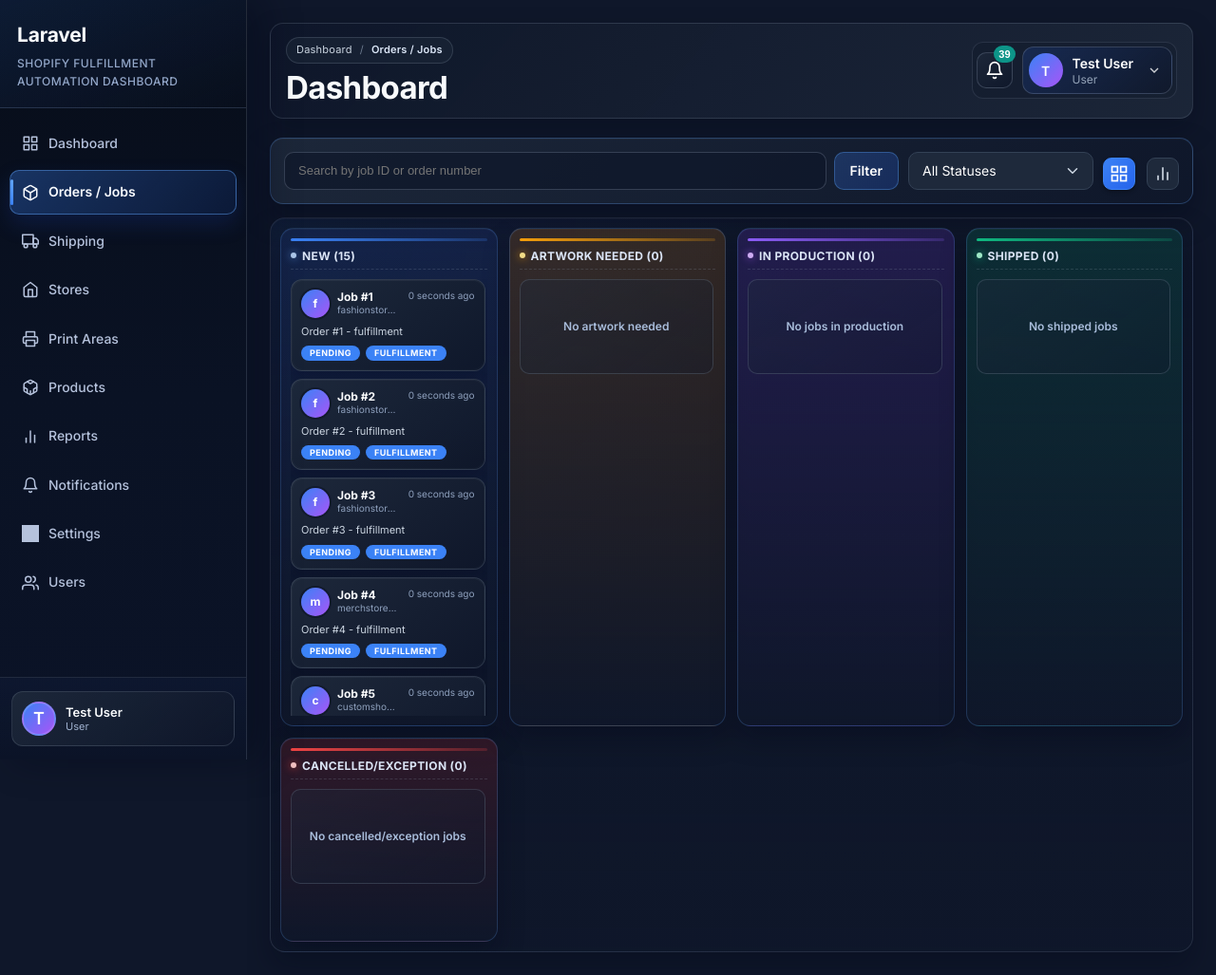
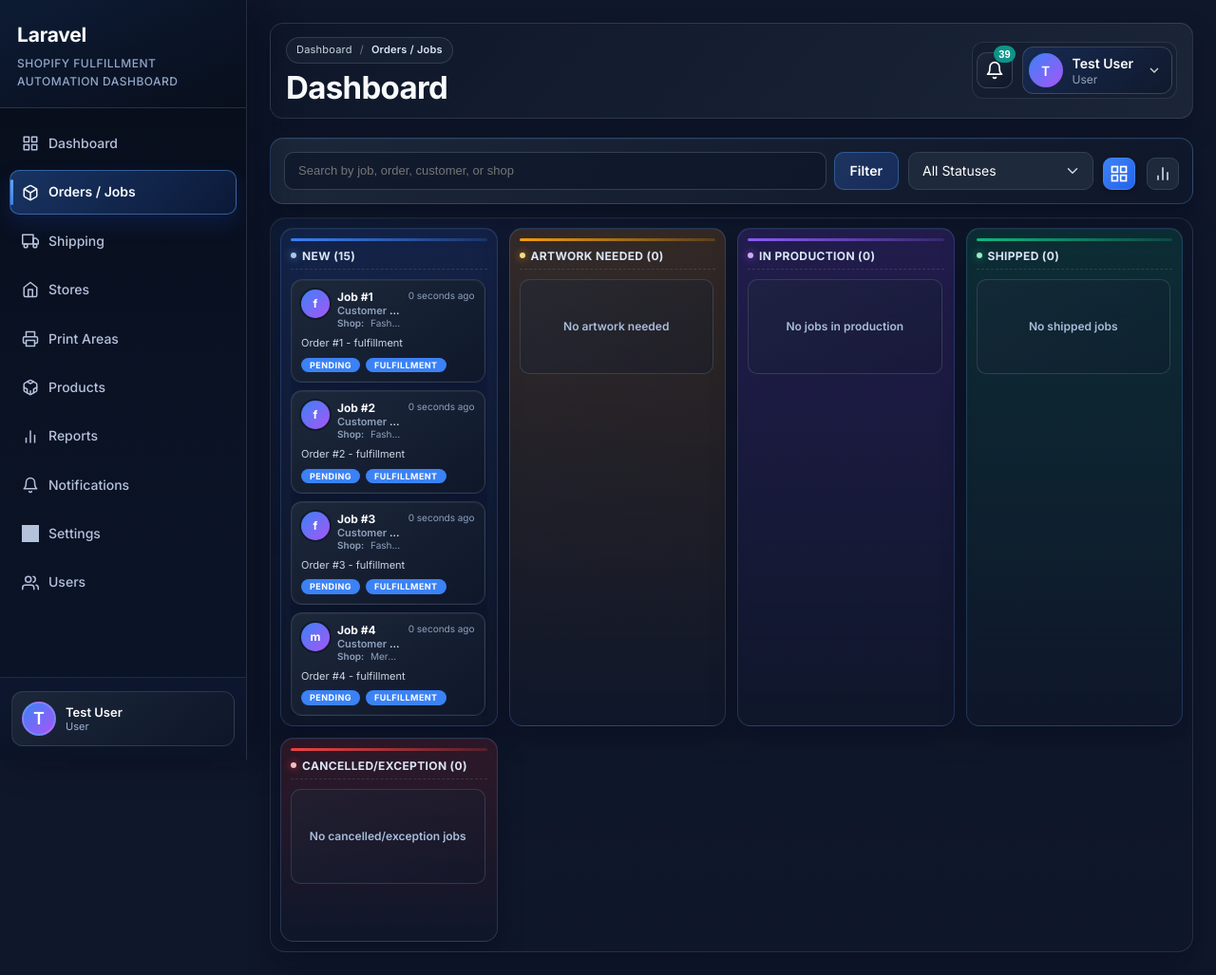
Before and after one commit to shallus83382/DTFTA-project, a Laravel app: page /crm/orders in a window 1280 px wide. Shown: the whole page at 95% size. Run offline with Laravel 12, Linux system fonts and the light colour scheme; a user stored in the database is signed in; data comes from the database, SQL or seed files in the repository; parts of the project's set-up code (start-up, migrations or seed data) failed here and were passed over; some libraries are stand-ins or nearby versions.

Commit message:
Display shop name and customer name on job card

```diff
--- a/app/Http/Controllers/CrmController.php
+++ b/app/Http/Controllers/CrmController.php
@@ -620,7 +620,7 @@ class CrmController extends Controller
             ->get();
 
         $exceptionJobs = (clone $jobsQuery)
-            ->with(['shop', 'order'])
+            ->with(['shop.partnerProfile', 'order'])
             ->whereIn('status', ['failed', 'exception', 'cancelled'])
             ->orderBy('created_at', 'desc')
             ->paginate(10, ['*'], 'exceptions_page')
@@ -783,7 +783,7 @@ class CrmController extends Controller
         }
 
         $jobsForBoard = Job::query()
-            ->with(['shop', 'order'])
+            ->with(['shop.partnerProfile', 'order'])
             ->whereIn('status', $allowedStatuses)
             ->orderByDesc('created_at')
             ->get();
@@ -808,7 +808,7 @@ class CrmController extends Controller
         $data['jobsByStatus'] = $jobsByStatus;
 
         $data['allJobs'] = Job::query()
-            ->with(['shop', 'order'])
+            ->with(['shop.partnerProfile', 'order'])
             ->whereIn('status', $allowedStatuses)
             ->orderByDesc('created_at')
             ->paginate(15);
--- a/app/Models/Shop.php
+++ b/app/Models/Shop.php
@@ -56,6 +56,23 @@ class Shop extends Model
         return $this->hasOne(PartnerProfile::class);
     }
 
+    public function displayName(): string
+    {
+        $brand = trim((string) ($this->partnerProfile->brand_name ?? ''));
+        if ($brand !== '') {
+            return $brand;
+        }
+
+        $name = trim((string) ($this->name ?? ''));
+        if ($name !== '') {
+            return $name;
+        }
+
+        $domain = trim((string) ($this->shop_domain ?? ''));
+
+        return $domain !== '' ? $domain : 'Unknown shop';
+    }
+
     public function orders()
     {
         return $this->hasMany(Order::class);
--- a/resources/views/crm/orders.blade.php
+++ b/resources/views/crm/orders.blade.php
@@ -190,9 +190,31 @@
     }
 
     #boardView.orders-board-view .lead-company,
-    #boardView.orders-board-view .lead-time {
+    #boardView.orders-board-view .lead-time,
+    #boardView.orders-board-view .lead-shop {
         font-size: 10px;
         color: #8ea0bd;
+    }
+
+    #boardView.orders-board-view .lead-customer,
+    #boardView.orders-board-view .lead-shop {
+        line-height: 1.3;
+        white-space: nowrap;
+        overflow: hidden;
+        text-overflow: ellipsis;
+        max-width: 100%;
+    }
+
+    #boardView.orders-board-view .lead-field-label {
+        font-weight: 600;
+        color: #8ea0bd;
+        margin-right: 4px;
+    }
+
+    #boardView.orders-board-view .lead-customer {
+        font-size: 11px;
+        font-weight: 600;
+        color: #e2e8f0;
     }
 
     #boardView.orders-board-view .lead-description {
@@ -408,7 +430,7 @@
         <!-- Search / Controls -->
         <div class="filters-section">
             <div class="lead-filters-left">
-                <input type="text" id="boardSearchInput" class="lead-search-input" placeholder="Search by job ID or order number">
+                <input type="text" id="boardSearchInput" class="lead-search-input" placeholder="Search by job, order, customer, or shop">
                 <button class="btn-secondary" id="boardFilterBtn" type="button">Filter</button>
             </div>
             <div class="lead-filters-right">
@@ -447,6 +469,8 @@
                              data-order-id="{{ $job->order_id }}"
                              data-current-status="pending"
                              data-store="{{ strtolower($job->shop->shop_domain ?? 'unknown') }}"
+                             data-customer="{{ strtolower($job->order->customer_name ?? '') }}"
+                             data-shop-name="{{ strtolower($job->shop?->displayName() ?? '') }}"
                              data-job-type="{{ strtolower($job->job_type ?? '') }}"
                              data-created-date="{{ $job->created_at->format('Y-m-d') }}"
                              onclick="navigateToOrder(event, {{ $job->order_id }})"
@@ -456,7 +480,8 @@
                                     <div class="lead-avatar avatar-blue">{{ substr($job->shop->shop_domain ?? 'N/A', 0, 1) }}</div>
                                     <div>
                                         <div class="lead-name">Job #{{ $job->id }}</div>
-                                        <div class="lead-company">{{ $job->shop->shop_domain ?? 'Unknown' }}</div>
+                                        <div class="lead-customer"><span class="lead-field-label">Customer name:</span> {{ $job->order->customer_name ?: 'No customer name' }}</div>
+                                        <div class="lead-shop"><span class="lead-field-label">Shop:</span> {{ $job->shop?->displayName() ?? 'Unknown shop' }}</div>
                                     </div>
                                 </div>
                                 <div class="lead-time">{{ $job->created_at->diffForHumans() }}</div>
@@ -487,6 +512,8 @@
                              data-order-id="{{ $job->order_id }}"
                              data-current-status="artwork_needed"
                              data-store="{{ strtolower($job->shop->shop_domain ?? 'unknown') }}"
+                             data-customer="{{ strtolower($job->order->customer_name ?? '') }}"
+                             data-shop-name="{{ strtolower($job->shop?->displayName() ?? '') }}"
                              data-job-type="{{ strtolower($job->job_type ?? '') }}"
                              data-created-date="{{ $job->created_at->format('Y-m-d') }}"
                              onclick="navigateToOrder(event, {{ $job->order_id }})"
@@ -496,7 +523,8 @@
                                     <div class="lead-avatar avatar-orange">{{ substr($job->shop->shop_domain ?? 'N/A', 0, 1) }}</div>
                                     <div>
                                         <div class="lead-name">Job #{{ $job->id }}</div>
-                                        <div class="lead-company">{{ $job->shop->shop_domain ?? 'Unknown' }}</div>
+                                        <div class="lead-customer"><span class="lead-field-label">Customer name:</span> {{ $job->order->customer_name ?: 'No customer name' }}</div>
+                                        <div class="lead-shop"><span class="lead-field-label">Shop:</span> {{ $job->shop?->displayName() ?? 'Unknown shop' }}</div>
                                     </div>
                                 </div>
                                 <div class="lead-time">{{ $job->created_at->diffForHumans() }}</div>
@@ -527,6 +555,8 @@
                              data-order-id="{{ $job->order_id }}"
                              data-current-status="in_production"
                              data-store="{{ strtolower($job->shop->shop_domain ?? 'unknown') }}"
+                             data-customer="{{ strtolower($job->order->customer_name ?? '') }}"
+                             data-shop-name="{{ strtolower($job->shop?->displayName() ?? '') }}"
                              data-job-type="{{ strtolower($job->job_type ?? '') }}"
                              data-created-date="{{ $job->created_at->format('Y-m-d') }}"
                              onclick="navigateToOrder(event, {{ $job->order_id }})"
@@ -536,7 +566,8 @@
                                     <div class="lead-avatar avatar-purple">{{ substr($job->shop->shop_domain ?? 'N/A', 0, 1) }}</div>
                                     <div>
                                         <div class="lead-name">Job #{{ $job->id }}</div>
-                                        <div class="lead-company">{{ $job->shop->shop_domain ?? 'Unknown' }}</div>
+                                        <div class="lead-customer"><span class="lead-field-label">Customer name:</span> {{ $job->order->customer_name ?: 'No customer name' }}</div>
+                                        <div class="lead-shop"><span class="lead-field-label">Shop:</span> {{ $job->shop?->displayName() ?? 'Unknown shop' }}</div>
                                     </div>
                                 </div>
                                 <div class="lead-time">{{ $job->created_at->diffForHumans() }}</div>
@@ -567,6 +598,8 @@
                              data-order-id="{{ $job->order_id }}"
                              data-current-status="shipped"
                              data-store="{{ strtolower($job->shop->shop_domain ?? 'unknown') }}"
+                             data-customer="{{ strtolower($job->order->customer_name ?? '') }}"
+                             data-shop-name="{{ strtolower($job->shop?->displayName() ?? '') }}"
                              data-job-type="{{ strtolower($job->job_type ?? '') }}"
                              data-created-date="{{ $job->created_at->format('Y-m-d') }}"
                              onclick="navigateToOrder(event, {{ $job->order_id }})"
@@ -576,7 +609,8 @@
                                     <div class="lead-avatar avatar-green">{{ substr($job->shop->shop_domain ?? 'N/A', 0, 1) }}</div>
                                     <div>
                                         <div class="lead-name">Job #{{ $job->id }}</div>
-                                        <div class="lead-company">{{ $job->shop->shop_domain ?? 'Unknown' }}</div>
+                                        <div class="lead-customer"><span class="lead-field-label">Customer name:</span> {{ $job->order->customer_name ?: 'No customer name' }}</div>
+                                        <div class="lead-shop"><span class="lead-field-label">Shop:</span> {{ $job->shop?->displayName() ?? 'Unknown shop' }}</div>
                                     </div>
                                 </div>
                                 <div class="lead-time">{{ $job->created_at->diffForHumans() }}</div>
@@ -607,6 +641,8 @@
                              data-order-id="{{ $job->order_id }}"
                              data-current-status="cancelled"
                              data-store="{{ strtolower($job->shop->shop_domain ?? 'unknown') }}"
+                             data-customer="{{ strtolower($job->order->customer_name ?? '') }}"
+                             data-shop-name="{{ strtolower($job->shop?->displayName() ?? '') }}"
                              data-job-type="{{ strtolower($job->job_type ?? '') }}"
                              data-created-date="{{ $job->created_at->format('Y-m-d') }}"
                              onclick="navigateToOrder(event, {{ $job->order_id }})"
@@ -616,7 +652,8 @@
                                     <div class="lead-avatar avatar-red">{{ substr($job->shop->shop_domain ?? 'N/A', 0, 1) }}</div>
                                     <div>
                                         <div class="lead-name">Job #{{ $job->id }}</div>
-                                        <div class="lead-company">{{ $job->shop->shop_domain ?? 'Unknown' }}</div>
+                                        <div class="lead-customer"><span class="lead-field-label">Customer name:</span> {{ $job->order->customer_name ?: 'No customer name' }}</div>
+                                        <div class="lead-shop"><span class="lead-field-label">Shop:</span> {{ $job->shop?->displayName() ?? 'Unknown shop' }}</div>
                                     </div>
                                 </div>
                                 <div class="lead-time">{{ $job->created_at->diffForHumans() }}</div>
@@ -682,7 +719,8 @@
                 <thead>
                     <tr>
                         <th>Job ID</th>
-                        <th>Store Name</th>
+                        <th>Shop</th>
+                        <th>Customer name</th>
                         <th>Order ID</th>
                         <th>Status</th>
                         <th>Created At</th>
@@ -718,15 +756,16 @@
                             data-created-date="{{ $job->created_at->format('Y-m-d') }}"
                         >
                             <td>#{{ $job->id }}</td>
-                            <td>{{ $job->shop->shop_domain ?? 'N/A' }}</td>
+                            <td>{{ $job->shop?->displayName() ?? 'N/A' }}</td>
+                            <td>{{ $job->order->customer_name ?: 'N/A' }}</td>
                             <td>#{{ $job->order_id ?? 'N/A' }}</td>
-                            <td><span class="status-badge status-{{ $jobStatusClass }}">{{ $jobStatusLabel }}</span></td>
+                            <td class="job-status-cell"><span class="status-badge status-{{ $jobStatusClass }}">{{ $jobStatusLabel }}</span></td>
                             <td>{{ $job->created_at->format('Y-m-d H:i') }}</td>
                             <td><a href="{{ route('crm.order-detail', $job->order_id) }}" class="btn-link">View</a></td>
                         </tr>
                     @empty
                         <tr>
-                            <td colspan="6" style="text-align: center; padding: 20px; color: #999;">No jobs found</td>
+                            <td colspan="7" style="text-align: center; padding: 20px; color: #999;">No jobs found</td>
                         </tr>
                     @endforelse
                 </tbody>
@@ -960,7 +999,7 @@
             const row = document.querySelector(`#jobsTableBody tr[data-job-id="${jobId}"]`);
             if (!row) return;
 
-            const statusCell = row.querySelector('td:nth-child(5)');
+            const statusCell = row.querySelector('.job-status-cell');
             if (statusCell) {
                 const displayStatus = getStatusDisplayName(newStatus);
                 const className = getStatusClassName(newStatus);
@@ -1028,9 +1067,15 @@
             cards.forEach(card => {
                 const jobId = (card.dataset.jobId || '').toLowerCase();
                 const orderId = (card.dataset.orderId || '').toLowerCase();
+                const customer = (card.dataset.customer || '').toLowerCase();
+                const shopName = (card.dataset.shopName || '').toLowerCase();
                 const cardStatus = normalizeFilterStatus(card.dataset.currentStatus || '');
 
-                const matchesSearch = !searchTerm || jobId.includes(searchTerm) || orderId.includes(searchTerm);
+                const matchesSearch = !searchTerm
+                    || jobId.includes(searchTerm)
+                    || orderId.includes(searchTerm)
+                    || customer.includes(searchTerm)
+                    || shopName.includes(searchTerm);
                 const matchesStatus = !selectedStatus || cardStatus === selectedStatus;
 
                 card.style.display = (matchesSearch && matchesStatus) ? '' : 'none';
```
